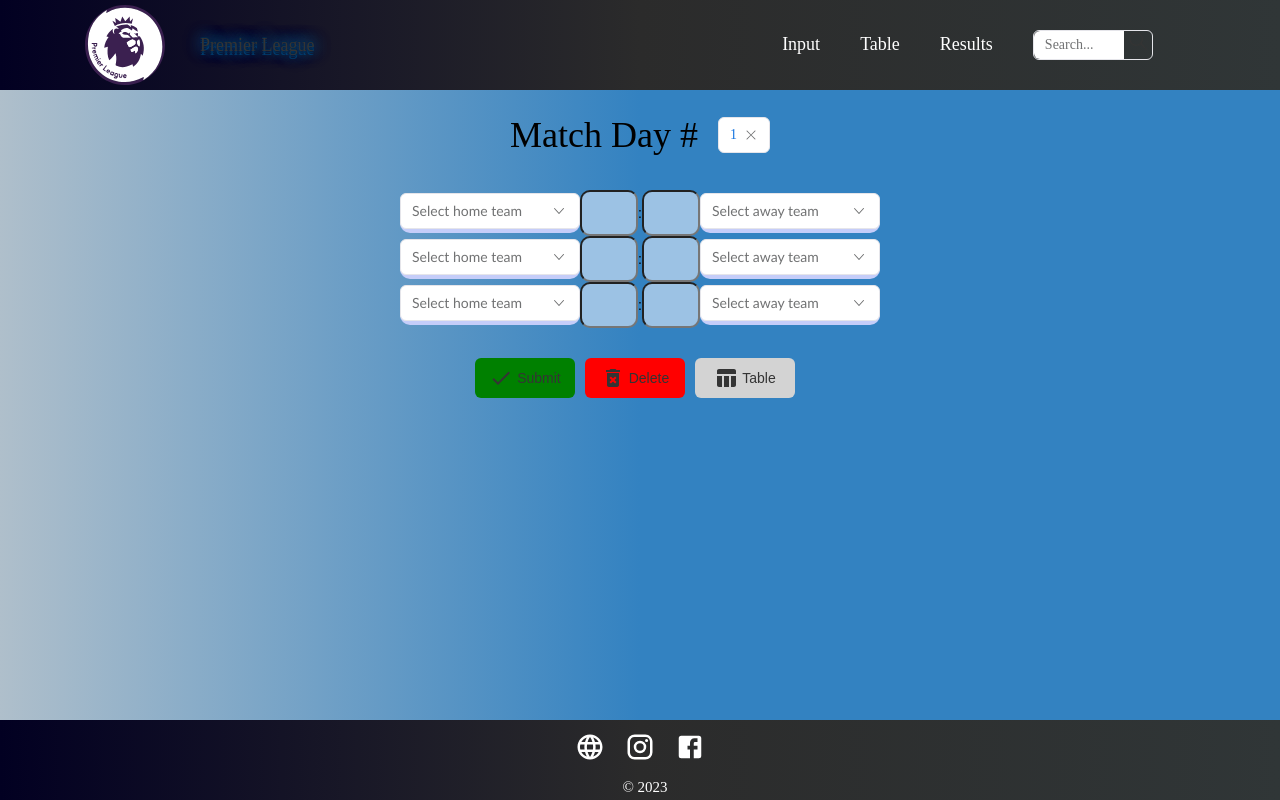
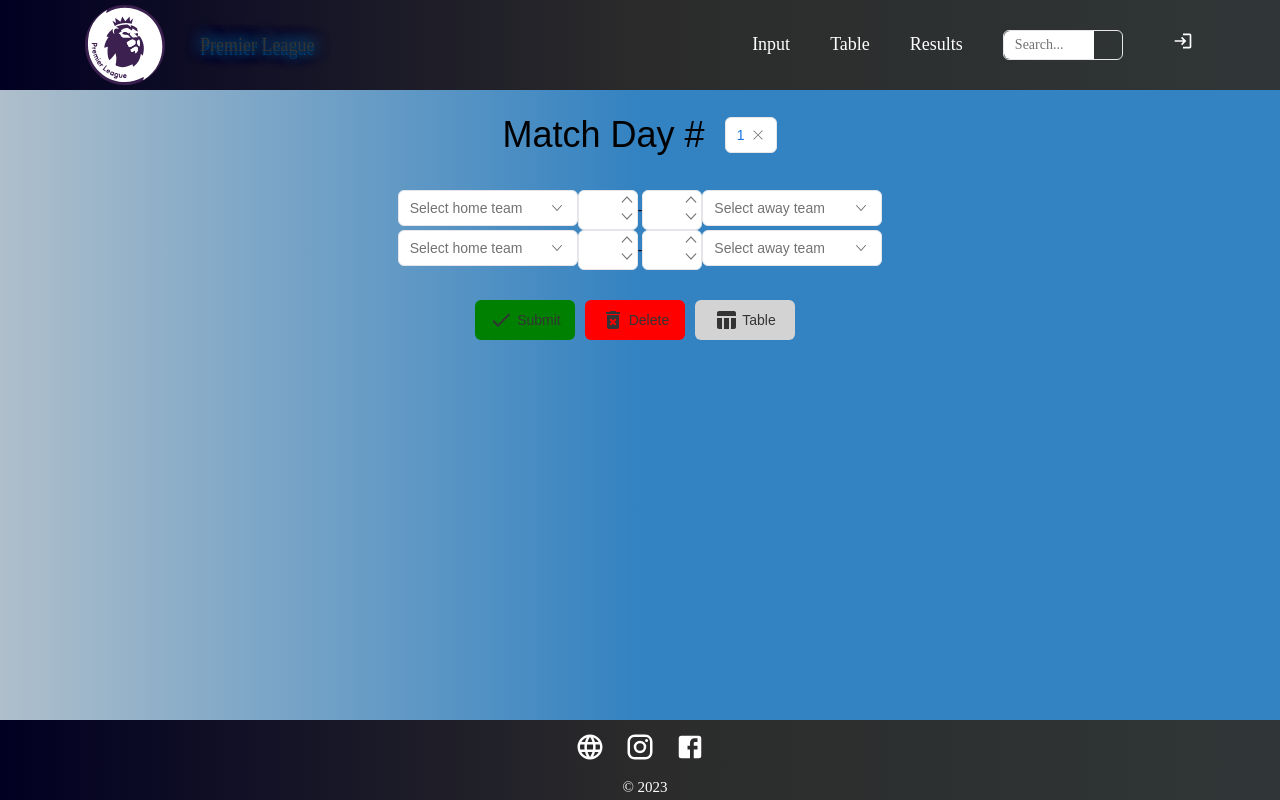
Before and after one commit to RomanDiachenko9/football-table, a React (Create React App) app: page / in a window 1280 px wide. Built offline with nearby package versions, Linux system fonts and the light colour scheme.

Commit message:
fixed select options for unique teams

```diff
--- a/src/App.js
+++ b/src/App.js
@@ -4,6 +4,7 @@
 import Results from "./pages/Results";
 import Navbar from "./components/Navbar";
 import Footer from "../src/components/Footer";
+import Login from "../src/pages/LoginPage";
 import {BrowserRouter as Router, Route, Routes} from "react-router-dom";
 
 
@@ -17,6 +18,7 @@
 					<Route path="/input" exact element={<Input/>} />
 					<Route path="/table" exact element={<Table/>} />
 					<Route path="/results" exact element={<Results/>} />
+					<Route path="/login" exact element={<Login/>} />
 				</Routes>
 			<Footer/>
 			</Router>
--- a/src/components/Navbar.jsx
+++ b/src/components/Navbar.jsx
@@ -5,6 +5,7 @@
 import TableChartIcon from '@mui/icons-material/TableChart';
 import InputIcon from '@mui/icons-material/Input';
 import ScheduleIcon from '@mui/icons-material/Schedule';
+import LoginIcon from '@mui/icons-material/Login';
 import SearchIcon from '@rsuite/icons/Search';
 import Logo from '../assets/img/logo.svg';
 import "../styles/Navbar.css";
@@ -40,6 +41,7 @@
 					<Link title="Input" to="/input"><InputIcon/></Link>
 					<Link title="Table" to="/table"><TableChartIcon/></Link>
 					<Link title="Results" to="/results"><ScheduleIcon/></Link>
+					<Link title="Login" to="/login"><LoginIcon/></Link>
 				</div>
 			</div>
 			<div className="rightSide">
@@ -51,8 +53,8 @@
 						<Input type="text" placeholder="Search..." value={value} onChange={setValue} onKeyPress={handleChange}/>
 						<SearchIcon style={{width: 40}} onClick={() => {onSearch(value)}}/>
 					</InputGroup>
-
 				</div>
+				<Link title="Login" to="/login"><LoginIcon/></Link>
 				<button onClick={toggleNavbar}>
 					<ReorderIcon/>
 				</button>
--- a/src/helpers/teams.js
+++ b/src/helpers/teams.js
@@ -40,16 +40,16 @@
 		name: 'Brentford',
 		icon: logo4
 	},
-	{
-		id: "BHA",
-		name: 'Brighton',
-		icon: logo5
-	},
-	{
-		id: "BUR",
-		name: 'Burnley',
-		icon: logo6
-	},
+	// {
+	// 	id: "BHA",
+	// 	name: 'Brighton',
+	// 	icon: logo5
+	// },
+	// {
+	// 	id: "BUR",
+	// 	name: 'Burnley',
+	// 	icon: logo6
+	// },
 	// {
 	// 	id: "CHE",
 	// 	name: 'Chelsea',
--- a/src/pages/InputData.jsx
+++ b/src/pages/InputData.jsx
@@ -1,7 +1,7 @@
 import React, {useEffect, useMemo, useState} from "react";
 import { Link } from "react-router-dom";
 import {teams} from '../helpers/teams';
-import {Button, SelectPicker, Message, Modal, useToaster, Input} from "rsuite";
+import {Button, SelectPicker, Message, Modal, useToaster, InputNumber} from "rsuite";
 import CheckIcon from '@mui/icons-material/Check';
 import DeleteForeverIcon from '@mui/icons-material/DeleteForever';
 import TableChartIcon from '@mui/icons-material/TableChart';
@@ -13,9 +13,7 @@
 
 	const [matches, setMatches] = useState([]);
 	const [selectedMatchDay, setSelectedMatchDay] = useState(1);
-
 	const [selectedOptions, setSelectedOptions] = useState([]);
-
 	const [saveButton, setSaveButton] = useState(false);
 	const [open, setOpen] = useState(false);
 	const toaster = useToaster();
@@ -25,10 +23,9 @@
 
 
 	const selectPickerData = teams.map(team => ({ label: team.name, value: team.id, img: team.icon}));
-	console.log(selectPickerData)
 
 
-	const handleOptionChange = (value, index) => {
+	const handleOptionChange = (value) => {
 		if (selectedOptions.includes(value)) {
 			const newOptions = selectedOptions.filter(opt => opt !== value)
 			setSelectedOptions(newOptions);
@@ -36,8 +33,6 @@
 			setSelectedOptions(prev => ([...prev, value]));
 		}
 	};
-
-	console.log('selectedOptions', selectedOptions);
 
 
 	const submitResults = () => {
@@ -167,12 +162,15 @@
 	}  // Show image with item team
 
 
+	const onChangeInput = (value, event) => {
+
+	}
+
 
 
 
 	return (
 		<div className="input-table">
-
 			<div className="input-results">
 				<div className="match-day">
 					<h2>Match Day #</h2>
@@ -191,62 +189,59 @@
 							<SelectPicker
 								className='choose-team'
 								data={selectPickerData}
-								// value={selectedOptions[match.homeTeamId]}
 								value={match.homeTeamId}
 								disabled={saveButton}
 								disabledItemValues={selectedOptions}
 								placeholder="Select home team"
-								searchable={true}
-								renderMenuItem={(label, item) => {
-									return showItem(item['img'], item.label)
-								}}
+								placement={"auto"}
+								searchable
+								renderMenuItem={(label, item) => {return showItem(item['img'], item.label)}}
 								onChange={value => {
 									const newArray = [...matches];
+									handleOptionChange(newArray[index].homeTeamId || value);
 									newArray[index].homeTeamId = value;
-									handleOptionChange(value, index);
 									setMatches(newArray);
 								}}
 							/>
-							<input
+							<InputNumber
 								className="input-score"
-								type="number"
-								min="0"
+								defaultValue={0}
+								// placeholder={0}
+								min={0}
 								value={match.homeScore}
 								disabled={saveButton}
-								onChange={(e) => {
+								onChange={(value) => {
 									const newArray = [...matches];
-									newArray[index].homeScore = Number(e.target.value);
+									newArray[index].homeScore = !isNaN(Number(value)) ? Number(value) : null;
 									setMatches(newArray);
-								}}
-							/>:
-							<input
+								}}/>-
+							<InputNumber
 								className="input-score"
-								type="number"
-								min="0"
+								defaultValue={0}
+								// placeholder={0}
+								min={0}
 								value={match.awayScore}
 								disabled={saveButton}
-								onChange={(e) => {
+								onChange={(value) => {
 									const newArray = [...matches];
-									newArray[index].awayScore = Number(e.target.value);
+									newArray[index].awayScore = !isNaN(Number(value)) ? Number(value) : null;
 									setMatches(newArray);
 								}}
 							/>
 							<SelectPicker
 								className='choose-team'
 								data={selectPickerData}
-								placeholder="Select away team"
 								value={match.awayTeamId}
-								// value={selectedOptions[match.awayTeamId]}
 								disabled={saveButton}
 								disabledItemValues={selectedOptions}
-								searchable={true}
-								renderMenuItem={(label, item) => {
-									return showItem(item['img'], item.label)
-								}}
+								placeholder="Select away team"
+								searchable
+								placement={"auto"}
+								renderMenuItem={(label, item) => {return showItem(item['img'], item.label)}}
 								onChange={value => {
 									const newArray = [...matches];
+									handleOptionChange(newArray[index].awayTeamId || value);
 									newArray[index].awayTeamId = value;
-									handleOptionChange(value, index);
 									setMatches(newArray);
 								}}
 							/>
--- a/src/pages/Table.jsx
+++ b/src/pages/Table.jsx
@@ -1,4 +1,6 @@
 import React, {useState, useEffect, useMemo} from "react";
+import TableData from "../components/TableData";
+import {teams} from "../helpers/teams";
 import ArrowDown from '@rsuite/icons/ArrowDown';
 import ArrowUp from '@rsuite/icons/ArrowUp';
 import '../styles/Table.css'
@@ -42,6 +44,8 @@
 		}
 	}; // Function to sort data in table header
 
+	// console.log('sortedData', sortedData);
+
 
 
 	return (
@@ -82,35 +86,19 @@
 							className="th"
 							onClick={() => sortData('goalsDifference', sortedData)}>
 							GD
-							{sortBy.field === 'goalsConceded' && (sortBy.direction === 'down' ? <ArrowDown size="sm"/> :
-								<ArrowUp size="sm"/>)}
+							{sortBy.field === 'goalsConceded' && (sortBy.direction === 'down' ? <ArrowDown size="sm"/> : <ArrowUp size="sm"/>)}
 						</div>
 						<div
 							className="th"
 							onClick={() => sortData('points', sortedData)}>
 							Points
-							{sortBy.field === 'points' && (sortBy.direction === 'down' ? <ArrowDown size="sm"/> :
-								<ArrowUp size="sm"/>)}
+							{sortBy.field === 'points' && (sortBy.direction === 'down' ? <ArrowDown size="sm"/> : <ArrowUp size="sm"/>)}
 						</div>
 					</div>
 					<div>
-						{sortedData && sortedData.length &&
-						sortedData.map((el, index) => (
-								<div
-									key={index}
-									className="table-style">
-									<div className="table-column place-col">{index + 1}</div>
-									<div className="table-column place-col">
-										<img title={el.name} style={{width: 20, height: 20}} src={el.icon}/>
-									</div>
-									<div className="table-column name">{el.name}</div>
-									<div className="table-column">{el.games ?? 0}</div>
-									<div className="table-column">{el.goalsScored ?? 0}</div>
-									<div className="table-column">{el.goalsConceded ?? 0}</div>
-									<div className="table-column">{el.goalsDifference ?? 0}</div>
-									<div className="table-column">{el.points ?? 0}</div>
-								</div>
-							))
+						{sortedData && sortedData.length ?
+							sortedData.map((el, index) => (<TableData el={el} index={index}/>)) :
+							teams.map((el, index) => (<TableData el={el} index={index}/>))
 						}
 					</div>
 				</div>
--- a/src/styles/InputData.css
+++ b/src/styles/InputData.css
@@ -20,6 +20,12 @@
     margin-top: 50px;
     height: 100%;
     padding-bottom: 40px;
+    opacity: 0;
+    animation: ani 1.5s forwards;
+}
+@keyframes ani {
+    0% {opacity: 0;}
+    100% {opacity: 1;}
 }
 
 .select {
@@ -33,25 +39,18 @@
     text-align: center;
     font-size: 20px;
     height: 40px;
-    max-width: 50px;
-    min-width: 50px;
+    max-width: 60px;
+    min-width: 60px;
     border-radius: 10px;
-    background: #9cc2e4;
+    /*background: #9cc2e4;*/
     font-family: "Apple SD Gothic Neo";
 }
 
 
 .choose-team {
-    border-width: 2px;
-    color: #212025;
-    background: #C5CDF9;
-    border-radius: 10px;
     height: 40px;
     max-width: 180px;
     min-width: 180px;
-    font-family: "Trebuchet MS";
-    font-size: 15px;
-    text-align: center;
 }
 
 .match-day {
@@ -60,8 +59,6 @@
     justify-content: center;
     align-items: center;
     padding: 30px 0 30px 0;
-    /*padding-bottom: 20px;*/
-    font-family: "Apple SD Gothic Neo";
 }
 
 
--- a/src/styles/Navbar.css
+++ b/src/styles/Navbar.css
@@ -90,6 +90,10 @@
     2px 2px 15px #134f82
 }
 
+.navbar #open h5 {
+    display: none;
+}
+
 
 
 
--- a/src/styles/Results.css
+++ b/src/styles/Results.css
@@ -23,7 +23,7 @@
     font-family: "Apple SD Gothic Neo";
     font-size: 15px;
     margin: 60px 0 20px 0;
-    /*padding: 120px 0 60px 0;*/
+    padding: 120px 0 60px 0;
     opacity: 0;
     animation: ani 2.5s forwards;
 }
```
